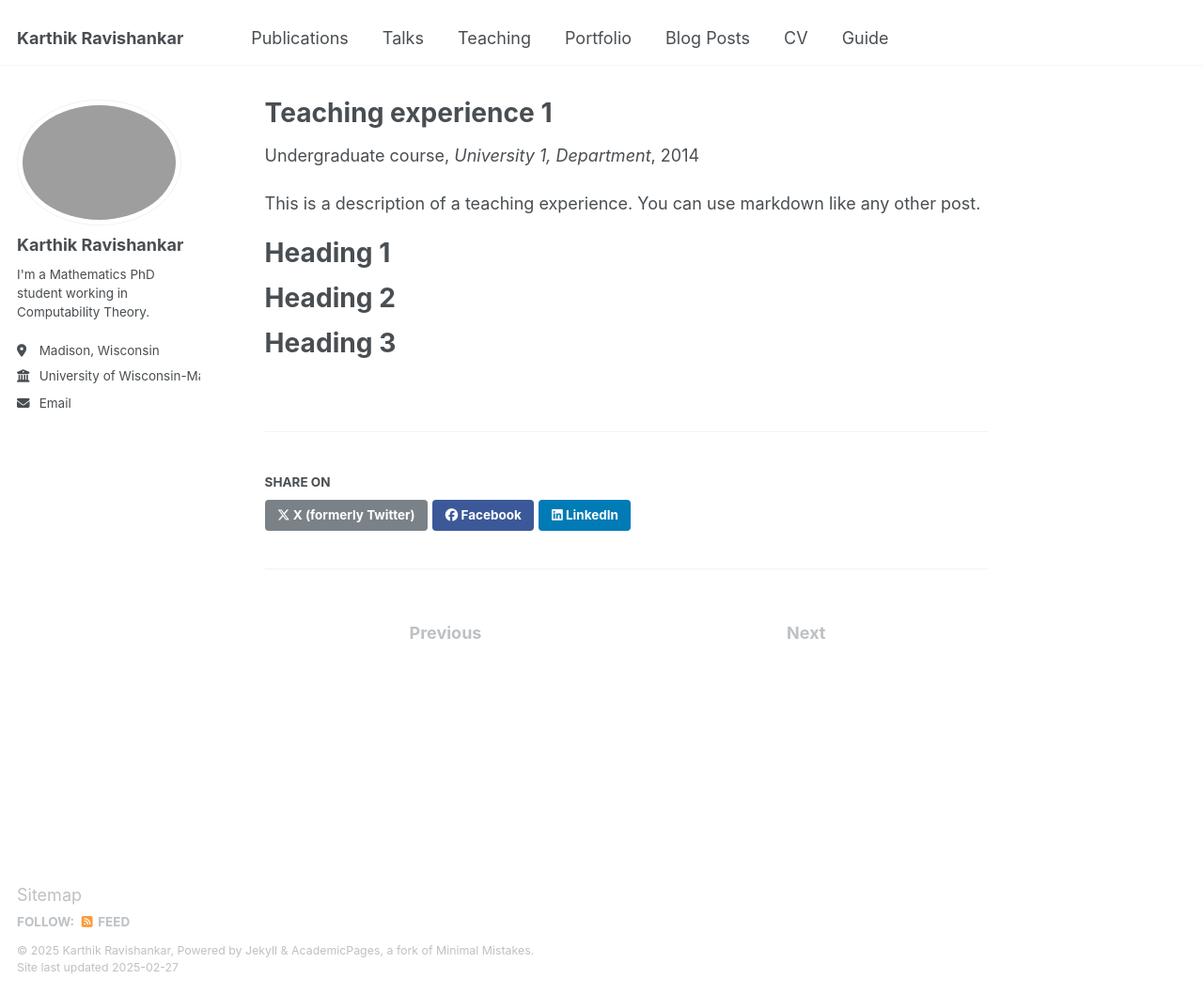
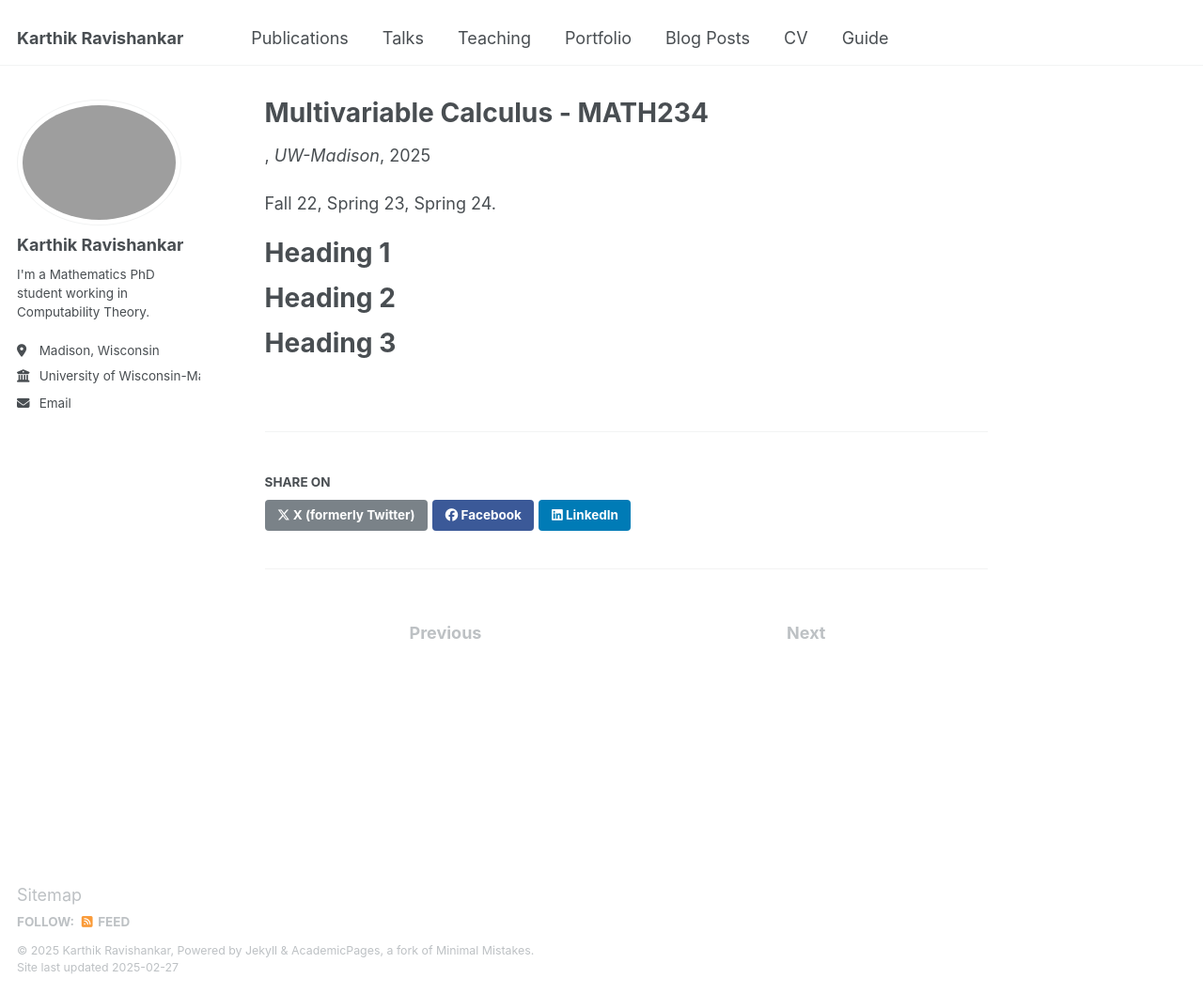
Before and after one commit to Karthik-Ravishankar-Math/Karthik-Ravishankar-Math.github.io, a Jekyll site: the page built from _teaching/2014-spring-teaching-1.md, in a window 1280 px wide and 1058 px high. Shown: the whole window at 94% size. Built offline with Jekyll 4.4.1, drawn with Linux system fonts in a browser that asks for light colours.

Commit message:
Update 2014-spring-teaching-1.md

```diff
--- a/_teaching/2014-spring-teaching-1.md
+++ b/_teaching/2014-spring-teaching-1.md
@@ -1,14 +1,12 @@
 ---
-title: "Teaching experience 1"
+title: "Multivariable Calculus - MATH234"
 collection: teaching
-type: "Undergraduate course"
+type: ""
 permalink: /teaching/2014-spring-teaching-1
-venue: "University 1, Department"
-date: 2014-01-01
-location: "City, Country"
+venue: "UW-Madison"
 ---
 
-This is a description of a teaching experience. You can use markdown like any other post.
+Fall 22, Spring 23, Spring 24.
 
 Heading 1
 ======
```
